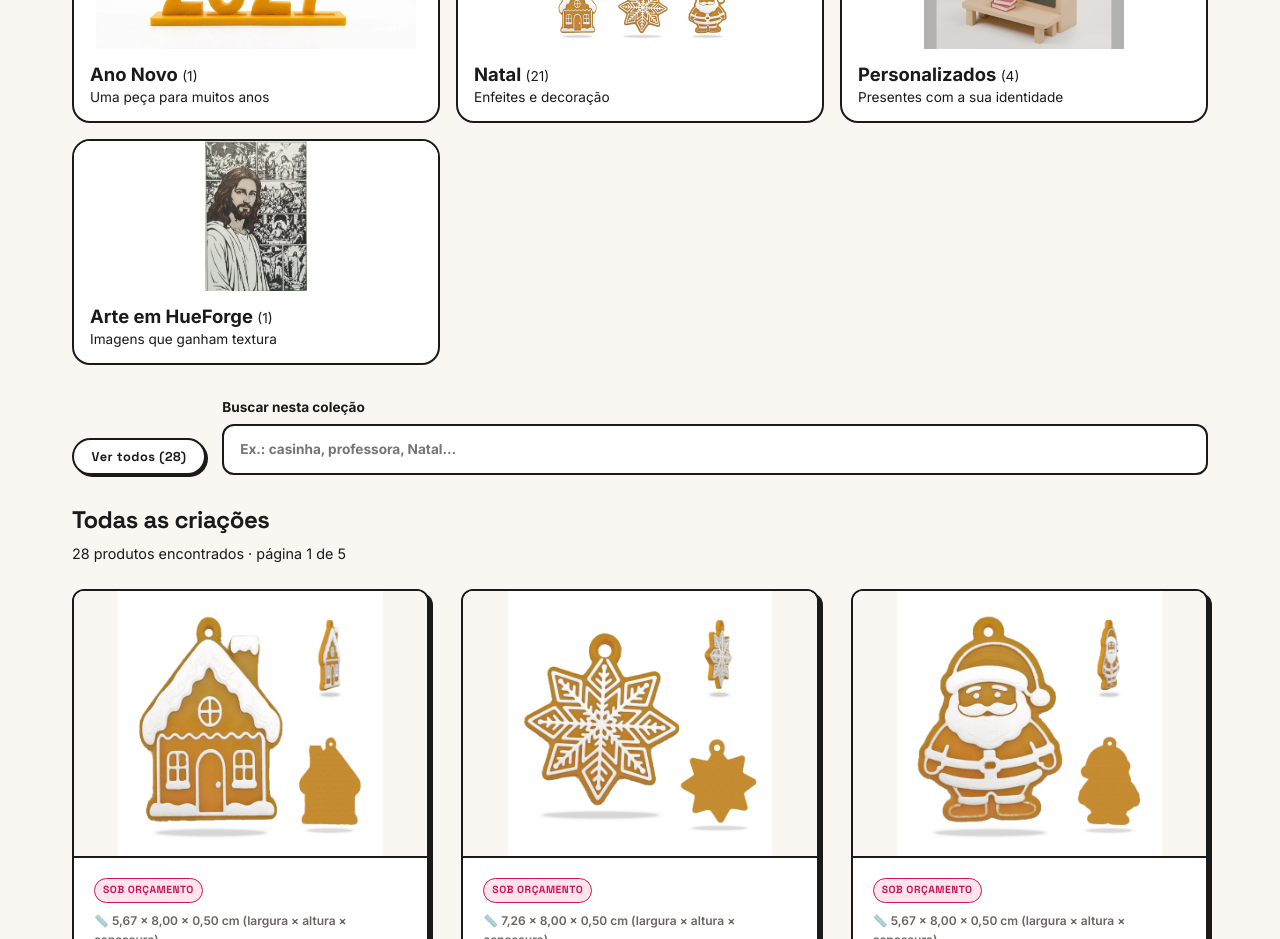
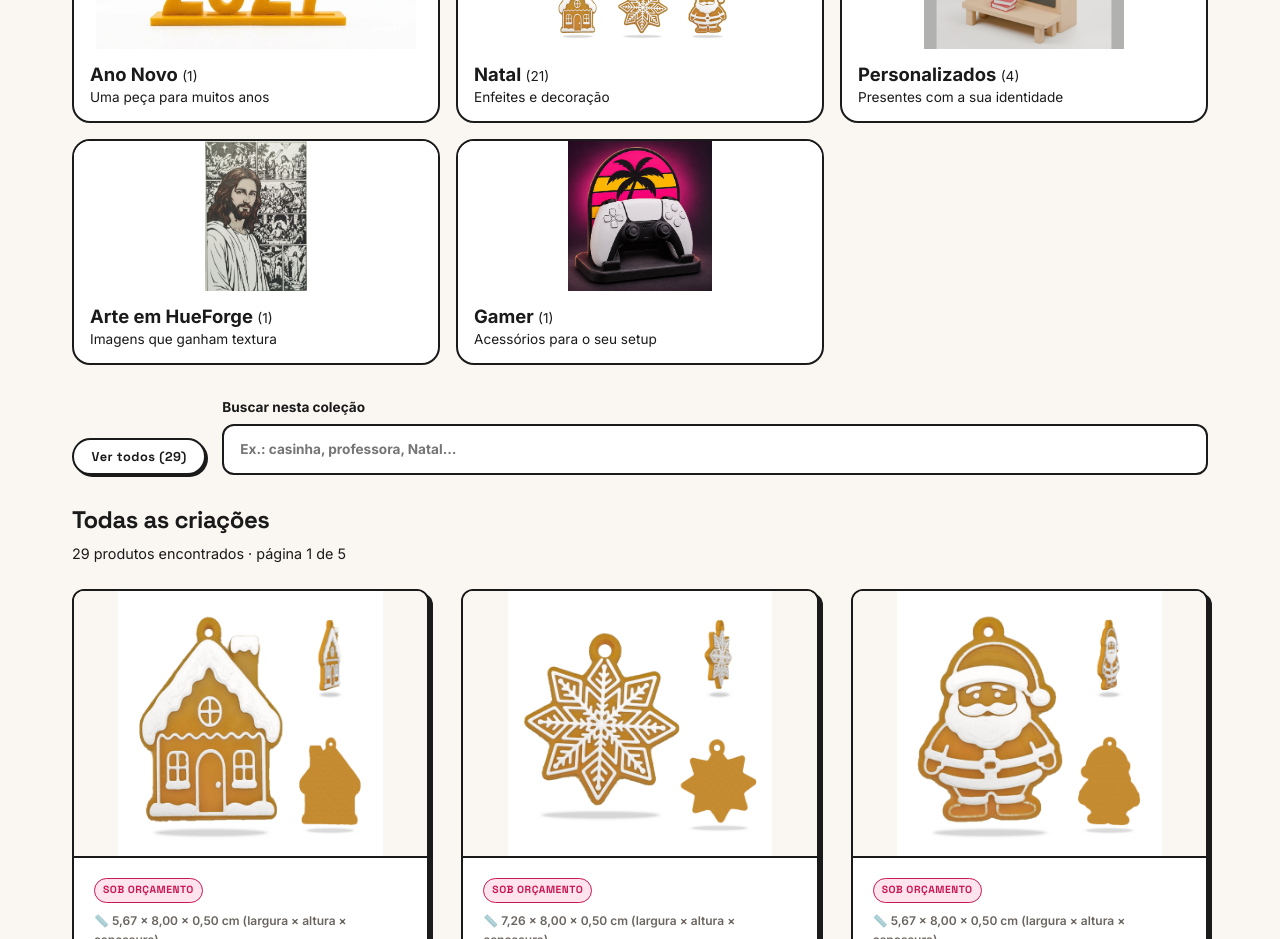
Before and after one commit to AlexOliverax/il3d-studio-web, a React (Vite) app: page / in a window 1280 px wide. Shown: the part 1400-2339 px from the top of the page. Built offline with nearby package versions, Linux system fonts and the light colour scheme.

Commit message:
Adiciona coleção Gamer ao catálogo

```diff
--- a/src/data/products.ts
+++ b/src/data/products.ts
@@ -5,6 +5,36 @@ import { felizAnoNovoProducts } from './felizAnoNovo'
 
 export const products: Product[] = [
 ...felizAnoNovoProducts,
+{
+  id: 'sunset-arcade',
+  slug: 'suporte-dualsense-sunset-arcade',
+  name: 'Sunset Arcade — Suporte para DualSense',
+  category: 'UTILIDADES',
+  shortDescription: 'Suporte de mesa com painel tropical em pink e amarelo. R$ 59,90 por unidade. Consulte a disponibilidade.',
+  description: 'Dê um lugar ao seu controle no setup com um painel retrô de pôr do sol e coqueiro. Preço de referência de R$ 59,90 por suporte. Imagem ilustrativa. Controle vendido separadamente. Consulte pelo WhatsApp a disponibilidade, o prazo e o frete.',
+  image: {
+    src: '/images/sunset-arcade.jpg',
+    alt: 'Prévia do suporte Sunset Arcade com painel tropical e controle DualSense apoiado',
+    type: 'DIGITAL_RENDER',
+    width: 849,
+    height: 887,
+  },
+  gallery: [{
+    src: '/images/banner-sunset-arcade.jpg',
+    alt: 'Banner Sunset Arcade da IL 3D Studio',
+    type: 'DIGITAL_RENDER',
+    width: 1774,
+    height: 887,
+  }],
+  status: 'QUOTE_ONLY',
+  customizable: false,
+  availableColors: [],
+  material: 'PLA',
+  tags: ['gamer', 'dualsense', 'setup', 'suporte'],
+  licenseStatus: 'ORIGINAL',
+  creator: 'IL 3D Studio',
+  accentColor: '#FF007D',
+},
 ...hueforgeProducts,
 ...portaFotosProducts,
 {
--- a/src/utils/catalog.ts
+++ b/src/utils/catalog.ts
@@ -5,6 +5,7 @@ export const catalogCollections = [
   { id: 'natal', name: 'Natal', subtitle: 'Enfeites e decoração', image: '/images/natal-biscoitos/colecao.png' },
   { id: 'personalizados', name: 'Personalizados', subtitle: 'Presentes com a sua identidade', image: '/images/catalogo/lousa-frente.webp' },
   { id: 'hueforge', name: 'Arte em HueForge', subtitle: 'Imagens que ganham textura', image: '/images/hueforge-cristao.jpg' },
+  { id: 'gamer', name: 'Gamer', subtitle: 'Acessórios para o seu setup', image: '/images/sunset-arcade.jpg' },
 ] as const
 
 export type CatalogCollection = 'todos' | typeof catalogCollections[number]['id']
@@ -19,6 +20,7 @@ export function filterCatalog(products: Product[], collection: CatalogCollection
       || (collection === 'natal' && product.tags.includes('natal'))
       || (collection === 'personalizados' && product.category === 'PERSONALIZADOS')
       || (collection === 'hueforge' && product.category === 'HUEFORGE')
+      || (collection === 'gamer' && product.tags.includes('gamer'))
     const text = normalize([product.name, product.shortDescription, ...product.tags].join(' '))
     return belongs && words.every(word => text.includes(word))
   })
```
Also changed, not shown: tests/regression.ts (+3 -0 lines), public/images/banner-sunset-arcade.jpg (added), public/images/sunset-arcade.jpg (added).
